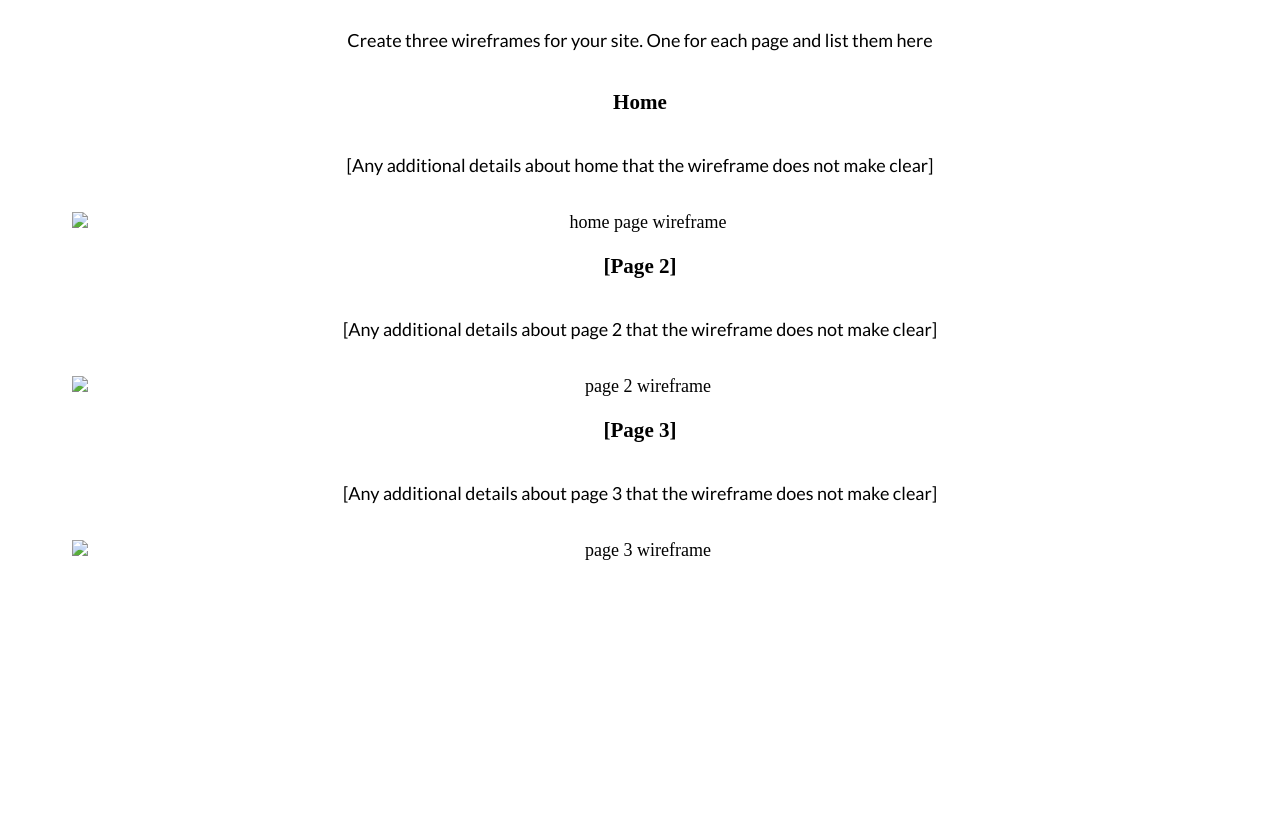
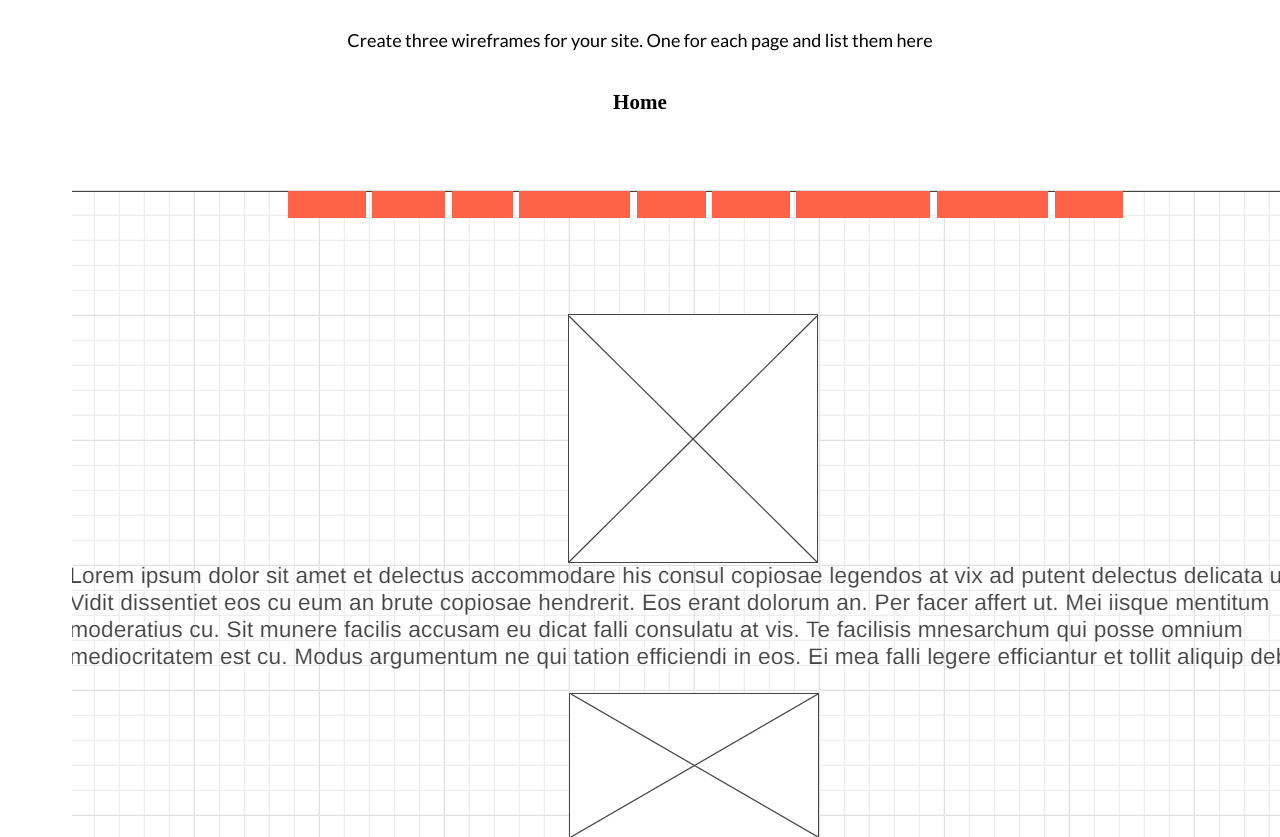
Before and after one commit to JoshuaCapron64/wdd130, a plain HTML site: page water/site-plan.html in a window 1280 px wide. Shown: the part 9420-10257 px from the top of the page. Before the commit the page ends 10053 px from the top, so only its background shows below. Drawn offline with Linux system fonts and the light colour scheme; a web font is replaced by a local one.

Commit message:
added wireframes to the personal site plan

```diff
--- a/water/site-plan.html
+++ b/water/site-plan.html
@@ -171,21 +171,18 @@
 
       <h3>Home</h3>
       <p>
-        [Any additional details about home that the wireframe does not make clear]
       </p>
-      <img src="#" alt="home page wireframe">
+      <img src="images/Screenshot (14).png" alt="home page wireframe">
 
       <h3>[Page 2]</h3>
       <p>
-        [Any additional details about page 2 that the wireframe does not make clear]
       </p>
-      <img src="#" alt="page 2 wireframe">
+      <img src="images/Screenshot (14).png" alt="page 2 wireframe">
 
       <h3>[Page 3]</h3>
       <p>
-        [Any additional details about page 3 that the wireframe does not make clear]
       </p>
-      <img src="#" alt="page 3 wireframe">
+      <img src="images/Screenshot (14).png" alt="page 3 wireframe">
     </main>
   </body>
 
```
Also changed, not shown: water/images/Screenshot (14).png (added).
